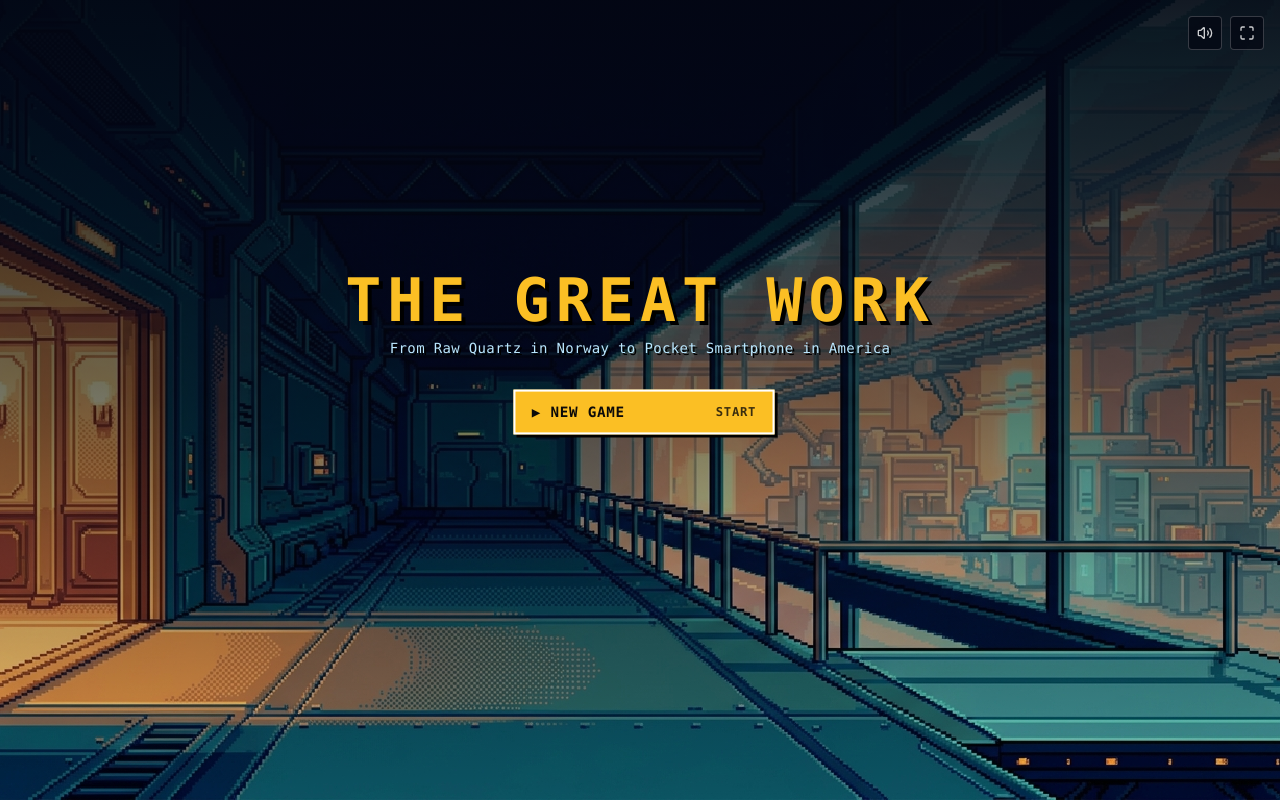
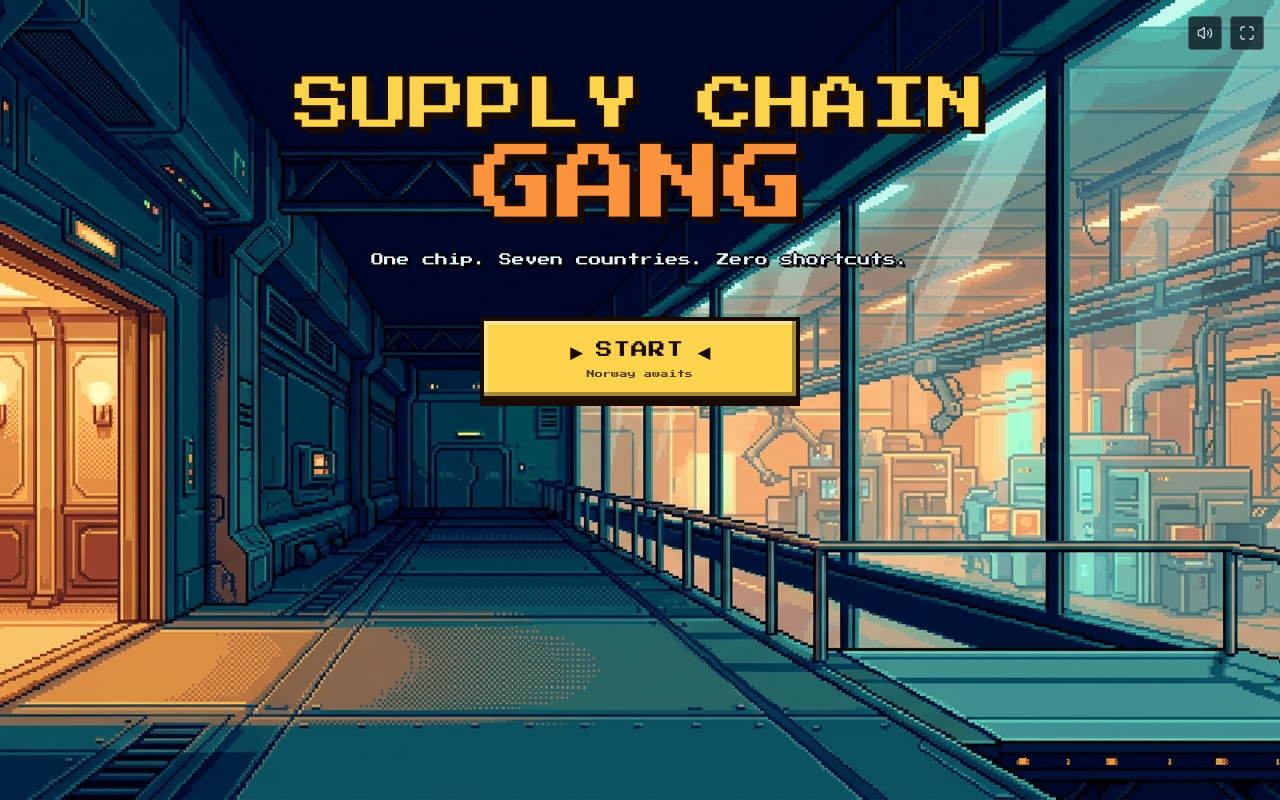
Before and after one commit to masatoenkonda-create/The-Great-Work, a React (Vite) app: page / in a window 1280 px wide. Built offline with nearby package versions, Linux system fonts and the light colour scheme.

Commit message:
Rename game to Supply Chain Gang and redo the title screen
Co-Authored-By: Claude Opus 5.5 <noreply@anthropic.com>

```diff
--- a/index.html
+++ b/index.html
@@ -3,9 +3,12 @@
   <head>
     <meta charset="UTF-8" />
     <meta name="viewport" content="width=device-width, initial-scale=1.0" />
-    <title>The Great Work</title>
+    <title>Supply Chain Gang</title>
+    <link rel="preconnect" href="https://fonts.googleapis.com" />
+    <link rel="preconnect" href="https://fonts.gstatic.com" crossorigin />
+    <link href="https://fonts.googleapis.com/css2?family=Press+Start+2P&display=swap" rel="stylesheet" />
     <meta name="description" content="Follow one generic silicon chip around the world, from raw material to a phone someone uses, across Norway, Germany, Japan, Taiwan, Malaysia, China, and the User." />
-    <meta property="og:title" content="One Chip, One Road - Worldwide Semiconductor Journey" />
+    <meta property="og:title" content="Supply Chain Gang" />
     <meta property="og:description" content="Follow one generic silicon chip around the world, from raw material to a phone someone uses, across Norway, Germany, Japan, Taiwan, Malaysia, China, and the User." />
     <meta property="og:type" content="website" />
     <meta name="twitter:card" content="summary_large_image" />
--- a/metadata.json
+++ b/metadata.json
@@ -1,5 +1,5 @@
 {
-  "name": "One Chip, One Road - Worldwide Semiconductor Journey",
+  "name": "Supply Chain Gang",
   "description": "Follow one generic silicon chip around the world, from raw material to a phone someone uses, across Norway, Germany, Japan, Taiwan, Malaysia, China, and the User.",
   "requestFramePermissions": [],
   "majorCapabilities": ["MAJOR_CAPABILITY_SERVER_SIDE_GEMINI_API"]
--- a/src/components/TitleScreen.tsx
+++ b/src/components/TitleScreen.tsx
@@ -61,18 +61,30 @@ export const TitleScreen: React.FC<TitleScreenProps> = ({
     return () => window.removeEventListener('keydown', handleKeyDown);
   }, [handleKeyDown]);
 
+  const startNew = () => {
+    sound.playConfirm();
+    sound.startCozyAmbience();
+    onNewGame();
+  };
+  const resume = () => {
+    sound.playConfirm();
+    sound.startCozyAmbience();
+    onContinue();
+  };
+  const menu = [
+    ...(hasSaveData ? [{ id: 'continue' as const, label: 'Continue', hint: 'Resume your route', onClick: resume }] : []),
+    { id: 'new' as const, label: hasSaveData ? 'New game' : 'Start', hint: hasSaveData ? 'Restart from Norway' : 'Norway awaits', onClick: startNew },
+  ];
+
   return (
-    <div className="relative w-full h-full font-mono select-none overflow-hidden text-white bg-[#020409]">
-      {/* Approved Corridor Artwork (1376x768 JPEG), scaled to cover the whole screen */}
+    <div className="relative w-full h-full select-none overflow-hidden text-white bg-[#020409]">
+      {/* Approved corridor artwork (1376x768), shown unfiltered */}
       <img
         src={ASSETS.titleBackground}
         alt=""
-        className="absolute inset-0 w-full h-full object-cover pixelated"
+        className="absolute inset-0 w-full h-full object-cover"
         style={{ imageRendering: 'pixelated' }}
       />
-
-      {/* Quiet upper area scrim for clean readability per GUIDELINES §Current implementation */}
-      <div className="absolute inset-0 bg-gradient-to-b from-[#030612]/92 via-[#030612]/55 to-transparent pointer-events-none" />
 
       <div className="absolute top-4 right-4 z-20">
         <ScreenControls
@@ -83,53 +95,43 @@ export const TitleScreen: React.FC<TitleScreenProps> = ({
         />
       </div>
 
-      {/* Title & Menu */}
-      <div className="relative z-10 h-full flex flex-col items-center justify-center text-center px-6 pb-[12vh]">
-        <h1 className="text-4xl md:text-5xl lg:text-6xl font-black tracking-widest text-[#fbbf24] uppercase drop-shadow-[4px_4px_0_#000] stroke-black">
-          THE GREAT WORK
+      <div className="relative z-10 flex h-full flex-col items-center px-4 pt-[9vh] text-center">
+        {/* Logo: pixel outline instead of a dark overlay, so the art stays visible */}
+        <h1 className="title-logo font-pixel leading-[1.15] text-[#fcd34d]">
+          <span className="block text-[clamp(1.6rem,5.2vw,3.6rem)]">SUPPLY CHAIN</span>
+          <span className="block text-[clamp(2.2rem,7.4vw,5.2rem)] text-[#fb923c]">GANG</span>
         </h1>
-        <p className="mt-2 text-xs md:text-sm text-[#bae6fd] tracking-wide font-medium drop-shadow-[2px_2px_0_#000] max-w-xl">
-          From Raw Quartz in Norway to Pocket Smartphone in America
+        <p className="title-tagline font-pixel mt-4 text-[clamp(0.5rem,1.15vw,0.8rem)] leading-relaxed text-[#e0f2fe]">
+          One chip. Seven countries. Zero shortcuts.
         </p>
 
-        {/* New Game / Continue Menu */}
-        <div className="mt-8 flex flex-col items-stretch gap-2.5 w-64 max-w-full">
-          {hasSaveData && (
-            <button
-              onClick={() => {
-                sound.playConfirm();
-                sound.startCozyAmbience();
-                onContinue();
-              }}
-              onMouseEnter={() => setSelectedMenuItem('continue')}
-              className={`flex items-center justify-between px-4 py-2.5 border-2 text-sm font-bold tracking-wider uppercase transition-all shadow-[3px_3px_0_#000] cursor-pointer ${
-                selectedMenuItem === 'continue'
-                  ? 'bg-[#10b981] border-white text-white translate-x-1 scale-[1.02]'
-                  : 'bg-[#0f172a]/90 border-[#38bdf8] text-[#93c5fd] hover:border-white'
-              }`}
-            >
-              <span>{selectedMenuItem === 'continue' ? '▶ CONTINUE' : '  CONTINUE'}</span>
-              <span className="text-xs opacity-80">RESUME</span>
-            </button>
-          )}
+        <nav className="mt-[6vh] flex w-[min(20rem,90vw)] flex-col gap-4" aria-label="Main menu">
+          {menu.map((item) => {
+            const active = selectedMenuItem === item.id;
+            return (
+              <button
+                key={item.id}
+                onClick={item.onClick}
+                onMouseEnter={() => setSelectedMenuItem(item.id)}
+                onFocus={() => setSelectedMenuItem(item.id)}
+                className={`title-button group relative font-pixel flex flex-col items-center gap-1.5 px-5 py-4 transition-transform ${
+                  active ? 'title-button--active -translate-y-0.5' : 'title-button--idle'
+                }`}
+              >
+                <span className="flex items-center gap-3 text-[clamp(0.8rem,1.6vw,1.05rem)] tracking-wider">
+                  <span aria-hidden="true" className={active ? 'title-cursor' : 'invisible'}>▶</span>
+                  {item.label.toUpperCase()}
+                  <span aria-hidden="true" className={active ? 'title-cursor title-cursor--right' : 'invisible'}>◀</span>
+                </span>
+                <span className="text-[0.5rem] tracking-wide opacity-75">{item.hint}</span>
+              </button>
+            );
+          })}
+        </nav>
 
-          <button
-            onClick={() => {
-              sound.playConfirm();
-              sound.startCozyAmbience();
-              onNewGame();
-            }}
-            onMouseEnter={() => setSelectedMenuItem('new')}
-            className={`flex items-center justify-between px-4 py-2.5 border-2 text-sm font-bold tracking-wider uppercase transition-all shadow-[3px_3px_0_#000] cursor-pointer ${
-              selectedMenuItem === 'new'
-                ? 'bg-[#fbbf24] border-white text-stone-950 translate-x-1 scale-[1.02]'
-                : 'bg-[#0f172a]/90 border-[#38bdf8] text-[#93c5fd] hover:border-white'
-            }`}
-          >
-            <span>{selectedMenuItem === 'new' ? '▶ NEW GAME' : '  NEW GAME'}</span>
-            <span className="text-xs opacity-80">{hasSaveData ? 'RESET' : 'START'}</span>
-          </button>
-        </div>
+        <p className="title-blink font-pixel mt-auto mb-[5vh] text-[0.55rem] tracking-widest text-white">
+          PRESS ENTER
+        </p>
       </div>
     </div>
   );
--- a/src/content/assets.ts
+++ b/src/content/assets.ts
@@ -1,5 +1,5 @@
 /**
- * Asset manifest and asset loader for The Great Work
+ * Asset manifest and asset loader for Supply Chain Gang
  * As required by GUIDELINES.md §3 and the approved assets specification.
  * Maps asset names to exact approved file paths.
  */
--- a/src/index.css
+++ b/src/index.css
@@ -38,3 +38,35 @@
   z-index: 40;
   pointer-events: none;
 }
+
+/* Title screen */
+.font-pixel { font-family: 'Press Start 2P', ui-monospace, monospace; }
+.title-logo {
+  text-shadow:
+    -3px 0 #1a0b02, 3px 0 #1a0b02, 0 -3px #1a0b02, 0 3px #1a0b02,
+    -3px -3px #1a0b02, 3px -3px #1a0b02, -3px 3px #1a0b02, 3px 3px #1a0b02,
+    7px 7px 0 #1a0b02;
+}
+.title-tagline {
+  text-shadow: -2px 0 #000, 2px 0 #000, 0 -2px #000, 0 2px #000, 3px 3px 0 #000;
+}
+.title-button {
+  border: 4px solid #1a0b02;
+  box-shadow: inset -4px -4px 0 rgba(0, 0, 0, 0.35), inset 4px 4px 0 rgba(255, 255, 255, 0.35), 0 6px 0 #1a0b02;
+  image-rendering: pixelated;
+}
+.title-button--active { background: #fcd34d; color: #1a0b02; }
+.title-button--idle { background: rgba(12, 24, 33, 0.82); color: #e0f2fe; }
+.title-button--idle:hover { background: rgba(30, 50, 64, 0.9); }
+.title-button:active { transform: translateY(4px); box-shadow: inset -4px -4px 0 rgba(0, 0, 0, 0.35), inset 4px 4px 0 rgba(255, 255, 255, 0.35), 0 2px 0 #1a0b02; }
+.title-cursor { animation: title-nudge 0.6s steps(2) infinite; }
+.title-cursor--right { animation-direction: reverse; }
+.title-blink {
+  animation: title-blink 1.1s steps(1) infinite;
+  text-shadow: -2px 0 #000, 2px 0 #000, 0 -2px #000, 0 2px #000;
+}
+@keyframes title-nudge { 50% { transform: translateX(3px); } }
+@keyframes title-blink { 50% { opacity: 0; } }
+@media (prefers-reduced-motion: reduce) {
+  .title-cursor, .title-blink { animation: none; }
+}
--- a/src/types/route.ts
+++ b/src/types/route.ts
@@ -1,7 +1,7 @@
 /**
  * Definitions for the 7-stop worldwide chip journey
  * Exact route: Norway -> Germany -> Japan -> Taiwan -> Malaysia -> China mainland -> User
- * Scope defined in GUIDELINES.md: The Great Work
+ * Scope defined in GUIDELINES.md: Supply Chain Gang
  * Coordinates calibrated to the 1376x768 approved map background.
  */
 
```
Also changed, not shown: 1 other file (tests, documents, lock files or other folders).
